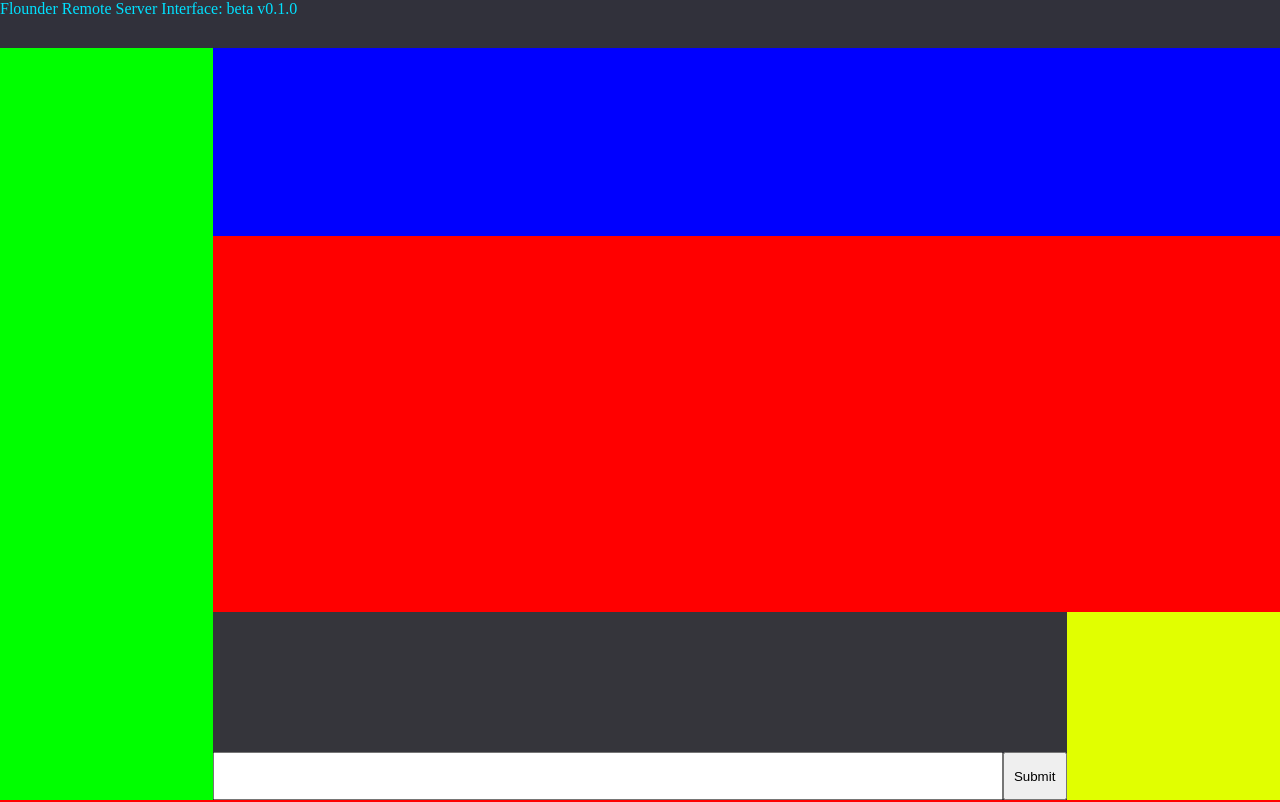
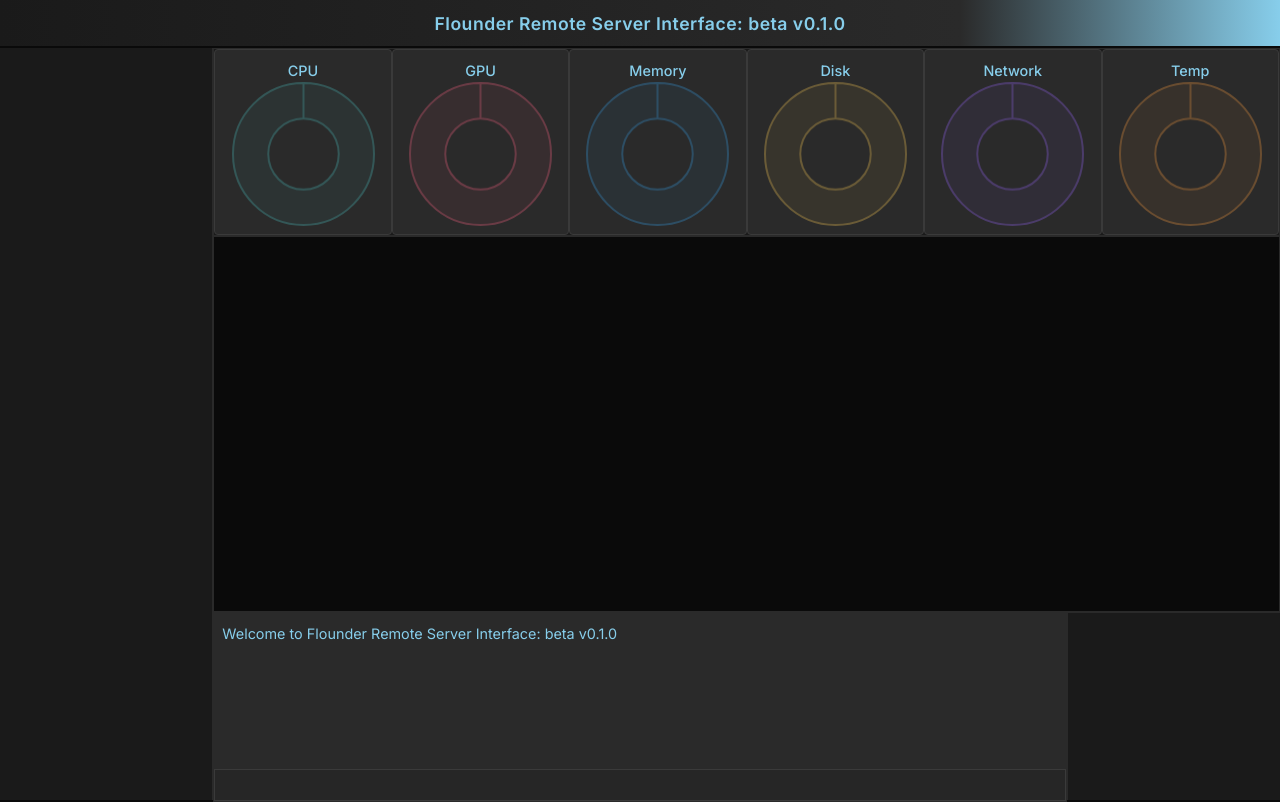
Before and after one commit to kara3ge/flounder, a Python web app: template flask/templates/home.html in a window 1280 px wide. Run offline with Jinja, Linux system fonts and the light colour scheme; the template is opened without the code that fills it, so the values that code supplies are empty.

Commit message:
base demo ver

```diff
--- a/flask/static/css/style.css
+++ b/flask/static/css/style.css
@@ -1,3 +1,51 @@
+@import url('https://fonts.googleapis.com/css2?family=Inter:wght@300;400;500;600&display=swap');
+
+:root {
+    --black: #0a0a0a;
+    --dark-grey: #1a1a1a;
+    --grey: #2a2a2a;
+    --light-grey: #3a3a3a;
+    --lighter-grey: #4a4a4a;
+    --light-blue: #87CEEB;
+    --medium-blue: #5F9EA0;
+    --accent-blue: #00BFFF;
+}
+
+body, html {
+    height: 100vh;
+    width: 100vw;
+    margin: 0;
+    padding: 0;
+    font-family: 'Inter', -apple-system, BlinkMacSystemFont, 'Segoe UI', 'Roboto', 'Helvetica Neue', Arial, sans-serif;
+    background-color: var(--black);
+    color: #d1d1d1;
+}
+
+#login-container {
+    height: 100vh;
+    width: 100vw;
+    display: flex;
+    flex-direction: column;
+    justify-content: center;
+    align-items: center;
+}
+
+#login-card {
+    height: 80vh;
+    width: 80%;
+    display: flex;
+    flex-direction: column;
+    justify-content: center;
+    align-items: center;
+}
+    .login-field {      /* prevents vertical stretching */
+        width: 80%;             /* control horizontal width */
+        max-width: 300px;       /* optional */
+        padding: 0.5rem;
+        font-size: 1rem;
+        box-sizing: border-box;
+    }
+
 .container {
     height: 100vh;
     width: 100vw;
@@ -5,7 +53,7 @@
     padding: 0;
     display: grid;
     grid-template-columns: repeat(6, 1fr);
-    grid-template-rows: 3em repeat(4, 1fr);
+    grid-template-rows: 3em repeat(4, minmax(0, 1fr));
     grid-template-areas:
         "banner banner banner banner banner banner"
         "job-bar info info info info info"
@@ -16,48 +64,140 @@
 
 .banner {
     grid-area: banner;
-    color: #00e1ff;
-    background-color: #31313b;
+    display: flex;
+    align-items: center;
+    justify-content: center;
+    padding: 0 2em;
+    color: var(--light-blue);
+    background: linear-gradient(90deg, var(--dark-grey) 0%, var(--grey) 75%, var(--light-blue) 100%);
+    border-bottom: 2px solid var(--black);
+    box-shadow: 0 2px 8px rgba(0, 0, 0, 0.3);
+    font-size: 1.1em;
+    font-weight: 600;
+    letter-spacing: 0.5px;
 }
 
 .info {
     grid-area: info;
-    background-color: #0000ff;
+    background-color: var(--dark-grey);
+    min-height:0;
+    min-width:0;
+    display: grid;
+    grid-template-rows: 1fr;
+    grid-template-columns: repeat(6, 1fr);
+    grid-template-areas:
+        "graph-container-1 graph-container-2 graph-container-3 graph-container-4 graph-container-5 graph-container-6";
+    border: 1px solid var(--grey);
+}
+    .graph-container {
+        min-height:0;
+        min-width:0;
+        max-height:100%;
+        max-width:100%;
+        margin: 0;
+        padding: 0.5em;
+        align-items: center;
+        overflow: hidden;
+        display: flex;
+        flex-direction: column;
+        background-color: var(--grey);
+        border-radius: 4px;
+        border: 1px solid var(--light-grey);
+    }
+    .graph-title {
+        text-align: center;
+        font-size: 0.9em;
+        font-weight: 500;
+        margin: 0;
+        padding: 0.25em 0;
+        color: var(--light-blue);
+    }
+    .graph {
+        flex: 1 1 auto;
+        opacity: 0.3;
+        min-height:0;
+        min-width:0;
+        max-height:90%;
+        max-width:90%;
+        overflow: hidden;
+    }
+    .graph:hover {
+        opacity: 1;
     }
 
 .job-bar {
     grid-area: job-bar;
-    background-color: #00ff00;
+    background-color: var(--dark-grey);
+    border-right: 1px solid var(--grey);
 }
 
 .main {
     grid-area: main;
-    background-color: #ff0000;
+    background-color: var(--black);
+    border: 1px solid var(--grey);
 }
 
-.terminal {
-    color: #00e1ff;
+#terminal {
+    color: var(--light-blue);
     grid-area: terminal;
-    background-color: #35353b;
+    background-color: var(--dark-grey);
     display: grid;
-    grid-template-rows: 1fr 3em;
-    grid-template-columns: 1fr 4em;
+    margin: 0;
+    padding: 0;
+    height: 100%;
+    border: 1px solid var(--grey);
+    grid-template-rows: minmax(0, 1fr) 2em;
+    grid-template-columns: 1fr ;
     grid-template-areas:
-        "terminal-output terminal-output"
-        "terminal-input-area terminal-input-submit";
+        "terminal-output"
+        "terminal-input-area";
 }
     #terminal-output {
         grid-area: terminal-output;
+        overflow-y: auto;
+        min-height: 0;
+        background-color: var(--grey);
+        padding: 0.5em;
+    }
+        .terminal-text {
+            text-align: left;
+            font-size: 0.9em;
+            font-weight: 400;
+            margin: 0;
+            padding: 0.25em 0;
+            color: var(--light-blue);
         }
     #terminal-input-area {
         grid-area: terminal-input-area;
         overflow-y: auto;
         resize: none;
+        min-height: 0;
+        background-color: rgba(42, 42, 42, 0.8);
+        border: 1px solid var(--light-grey);
+        color: var(--light-blue);
+        padding: 0.5em;
+        font-family: 'Inter', monospace;
+        outline: none;
+    }
+    #terminal-input-area:focus {
+        outline: none;
+        border-color: rgba(0, 191, 255, 0.0);
     }
     #terminal-input-submit {
+        min-height: 0;
         grid-area: terminal-input-submit;
+        background-color: var(--medium-blue);
+        border: 1px solid var(--light-grey);
+        color: white;
+        cursor: pointer;
+        font-weight: 500;
+    }
+    #terminal-input-submit:hover {
+        background-color: var(--accent-blue);
     }
 .footer {
     grid-area: footer;
-    background-color: #e1ff00;
+    background-color: var(--dark-grey);
+    border-top: 1px solid var(--grey);
+    border-left: 1px solid var(--grey);
 }
--- /dev/null
+++ b/flask/static/js/graphs.js
@@ -0,0 +1,86 @@
+const charts = {};
+const MAX_POINTS = 50;
+const metrics = [
+    {id: 'cpu', label: 'CPU', color1: 'rgb(75, 192, 192)', color2: 'rgba(75, 192, 192, 0.2)', key: 'cpu_usage'},
+    {id: 'gpu', label: 'GPU', color1: 'rgb(255, 99, 132)', color2: 'rgba(255, 99, 132, 0.2)', key: 'gpu_usage'},
+    {id: 'memory', label: 'Memory', color1: 'rgb(54, 162, 235)', color2: 'rgba(54, 162, 235, 0.2)', key: 'memory_usage'},
+    {id: 'disk', label: 'Disk', color1: 'rgb(255, 206, 86)', color2: 'rgba(255, 206, 86, 0.2)', key: 'disk_usage'},
+    {id: 'network', label: 'Network', color1: 'rgb(153, 102, 255)', color2: 'rgba(153, 102, 255, 0.2)', key: 'network_usage'},
+    {id: 'temp', label: 'Temp', color1: 'rgb(255, 159, 64)', color2: 'rgba(255, 159, 64, 0.2)', key: 'temperature'}
+];
+
+
+function initGraphs() {
+    const info = document.querySelector('.info');
+    info.style.cssText = 'grid-template-columns: repeat(' + metrics.length + ', 1fr)';
+
+    for (const metric of metrics) {
+        const card = document.createElement('div');
+        card.classList.add('graph-container');
+        //make title
+        const title = document.createElement('h3');
+        title.textContent = metric.label;
+        title.classList.add('graph-title');
+
+        const graph = document.createElement('canvas');
+        graph.classList.add('graph');
+
+        card.appendChild(title);
+        card.appendChild(graph);
+        info.appendChild(card);
+
+        //create a new chart for given metric
+        charts[metric.id] = {chart: new Chart(graph, {
+            type: 'doughnut',
+            data: {
+                labels: ['Used%', 'Free%'],
+                datasets: [{
+                    data: [0, 100],
+                    borderColor: metric.color1,
+                    backgroundColor: [metric.color1, metric.color2],
+                    borderWidth: 2,
+                    fill: true
+                }]
+            },
+            options: {
+                responsive: false,
+                maintainAspectRatio: true,
+                plugins: {legend: {display: false},
+                tooltip: {callbacks: {label: c => c.parsed + '%'}}}
+            }
+        }),
+        key: metric.key,
+    };
+    }
+}
+
+function updateGraphs(data) {
+    Object.keys(charts).forEach(id => {
+        const {chart, key} = charts[id];
+        const value = data[key];
+        chart.data.datasets[0].data = [value, 100 - value];
+        chart.update('none');
+    });
+}
+
+async function fetchData() {
+    console.log("graphs.js: fetchData");
+    try {
+        const res = await fetch('/api/graphs/info_update');
+        const data = await res.json();
+        updateGraphs(data);
+    } catch(e) { console.error("graphs.js: fetchData error", e); }
+}
+
+console.log("graphs.js: document.readyState", document.readyState);
+if (document.readyState === 'loading') {
+    document.addEventListener('DOMContentLoaded', () => {
+        initGraphs();
+        fetchData();
+        setInterval(fetchData, 2000);
+    });
+} else {
+    initGraphs();
+    fetchData();
+    setInterval(fetchData, 2000);
+}
--- /dev/null
+++ b/flask/static/js/terminal.js
@@ -0,0 +1,51 @@
+const terminal = document.getElementById("terminal");
+const output = document.getElementById("terminal-output");
+const input = document.getElementById("terminal-input-area");
+const btn = document.getElementById("terminal-input-submit");
+
+
+function addTerminalText(text) {
+    lineElem = document.createElement('div');
+    lineElem.textContent = ">>" + text;
+    lineElem.classList.add('terminal-text');
+    output.appendChild(lineElem);
+    setTimeout(() => {output.scrollTop = output.scrollHeight;}, 0);
+}
+
+terminal.addEventListener("submit", (e) => {
+    e.preventDefault();
+
+    const command = input.value.trim();
+    if (!command) return;
+
+    console.log("Command submitted:", command);
+    addTerminalText(`$ ${command}`);
+
+    fetch("/api/terminal/command", {
+        method: "POST",
+        headers: {
+            "Content-Type": "application/json",
+        },
+        body: JSON.stringify({command: command}),
+    })
+
+    .then(response => {
+        console.log("response:", response);
+        if (!response.ok) {
+            return response.json().then(data => {
+                throw new Error(`HTTP error Status: ${response.status} // ${data.error}`);
+            });
+        }
+        return response.json();
+    })
+    .then(data => {
+        console.log("data:", data);
+        addTerminalText(data.stdout);
+    })
+    .catch(error => {
+        console.error("Error:", error);
+        addTerminalText(`Error: ${error.message}`);
+    });
+    input.value = "";
+    input.focus();
+});
--- a/flask/templates/home.html
+++ b/flask/templates/home.html
@@ -7,11 +7,18 @@
     <div class="info"></div>
     <div class="job-bar"></div>
     <div class="main"></div>
-    <div class="terminal">
-        <div class="terminal-output"></div>
-        <textarea id="terminal-input-area"></textarea>
-        <button id="terminal-input-submit">Submit</button>
-    </div>
+    <form id="terminal">
+        <div id="terminal-output">
+            <div class="terminal-text">Welcome to Flounder Remote Server Interface: beta v0.1.0</div>
+        </div>
+        <input id="terminal-input-area"/>
+    </form>
     <div class="footer"></div>
     <link rel="stylesheet" href="{{ url_for('static', filename='css/style.css') }}">
+    <!-- scripts -->
+    <script src="https://cdn.jsdelivr.net/npm/chart.js@4.4.0/dist/chart.umd.min.js"></script>
+    <script src="{{ url_for('static', filename='js/graphs.js') }}"></script>
+    <!-- terminal -->
+    <script src="{{ url_for('static', filename='js/terminal.js') }}"></script>
+
 </body>
```
Also changed, not shown: flask/app.py (+61 -20 lines), flask/python/hamachi_manager.py (added, +76 -0 lines), flask/python/ollama_manager.py (renamed from ollama_manager.py, +10 -1 lines), flask/python/stats.py (added, +33 -0 lines), flask/python/terminal.py (added, +55 -0 lines), flask/templates/login.html (added, +14 -0 lines), hamachi_manager.py (deleted, +0 -62 lines). Lines whose indentation alone changed are shown as unchanged.
